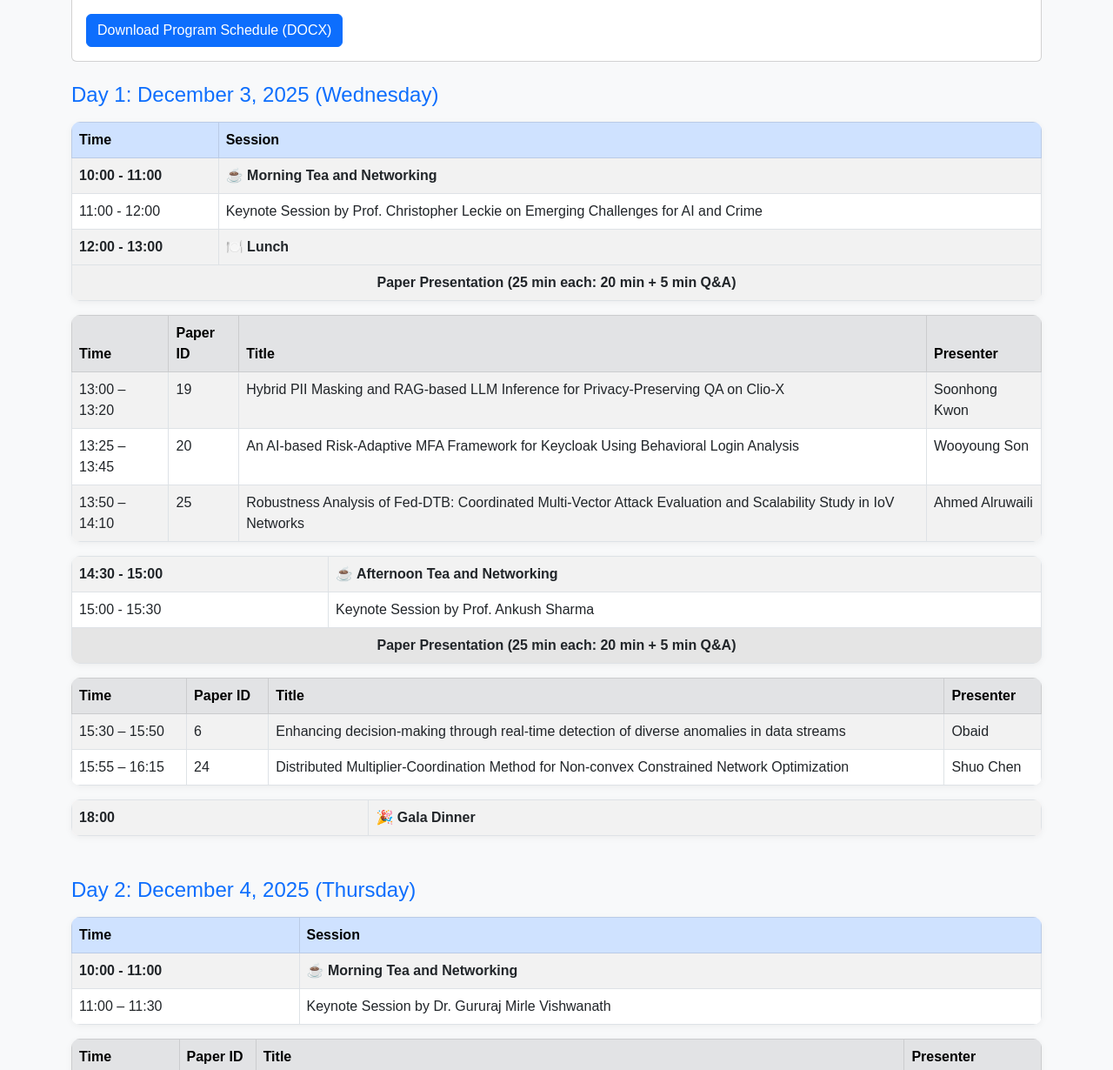
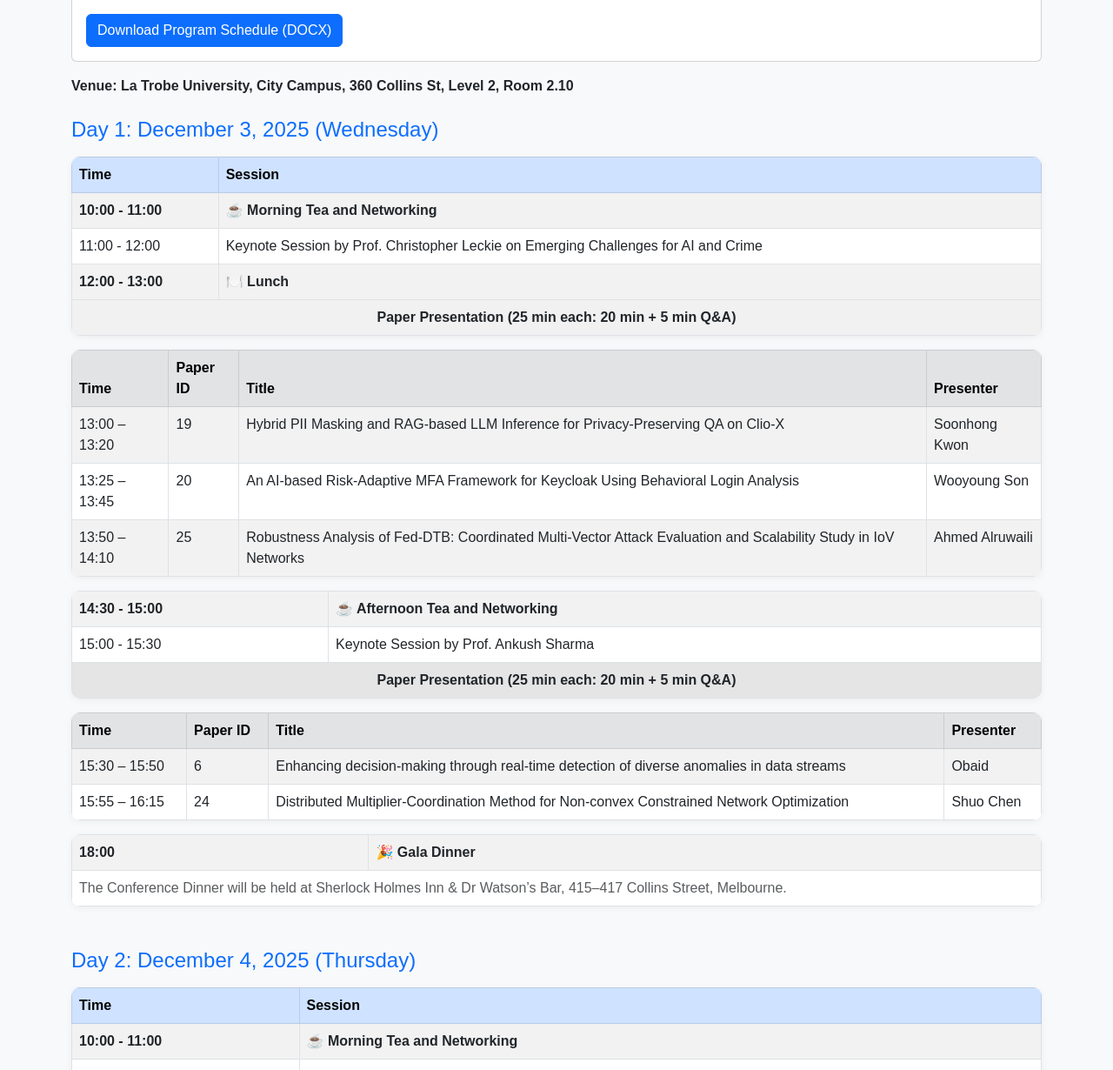
Before and after one commit to icea2025/latrobe, a Jekyll site: the page program/index.html, which Jekyll copies as it is, in a window 1280 px wide and 1400 px high, scrolled down 395 px. Shown: the part 170-1400 px from the top of the window at 87% size. Built offline with Jekyll 4.4.1, drawn with Linux system fonts in a browser that asks for light colours.

Commit message:
Update index.html

```diff
--- a/program/index.html
+++ b/program/index.html
@@ -102,8 +102,9 @@
   </div>
 </div>
 
-
-
+<p class="mt-3 fw-bold">
+  Venue: La Trobe University, City Campus, 360 Collins St, Level 2, Room 2.10
+</p>
 
   <!-- ===== DAY 1 ===== -->
   <h4 class="text-primary mt-4">Day 1: December 3, 2025 (Wednesday)</h4>
@@ -148,11 +149,20 @@
     </tbody>
   </table>
 
-  <table class="table table-bordered table-striped mt-3 session-table">
-    <tbody>
-      <tr class="dinner-session"><td>18:00</td><td>🎉 Gala Dinner</td></tr>
-    </tbody>
-  </table>
+<table class="table table-bordered table-striped mt-3 session-table">
+  <tbody>
+    <tr class="dinner-session">
+      <td>18:00</td>
+      <td>🎉 Gala Dinner</td>
+    </tr>
+    <tr>
+      <td colspan="2" class="text-muted">
+        The Conference Dinner will be held at Sherlock Holmes Inn & Dr Watson’s Bar, 415–417 Collins Street, Melbourne.
+      </td>
+    </tr>
+  </tbody>
+</table>
+
 
   <!-- ===== DAY 2 ===== -->
   <h4 class="text-primary mt-5">Day 2: December 4, 2025 (Thursday)</h4>
```
